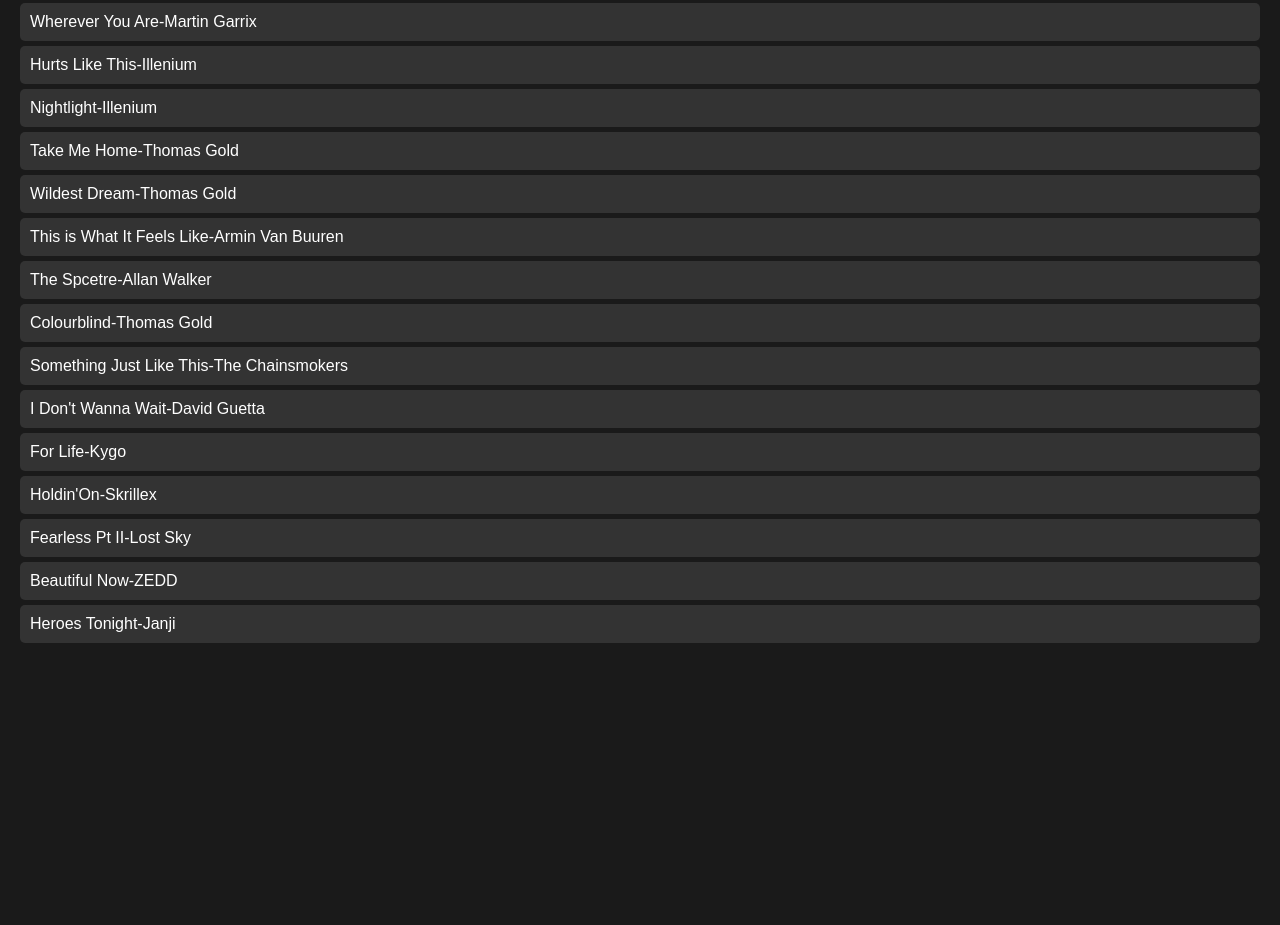
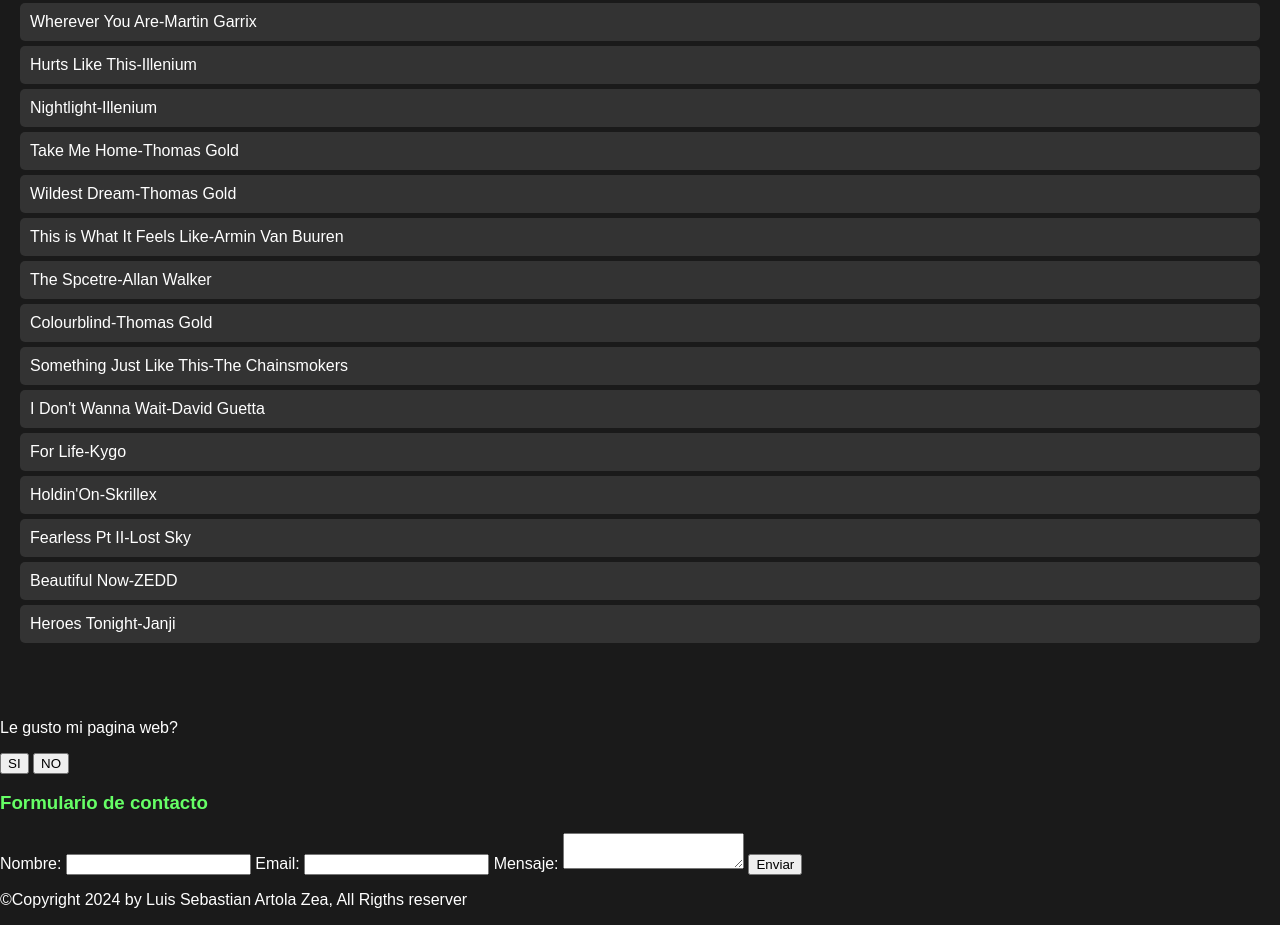
Before and after one commit to PrograSebastianArtola/Musica-electronica.github.io, a plain HTML site: page index.html in a window 1280 px wide. Shown: the part 5090-6015 px from the top of the page. Before the commit the page ends 5793 px from the top, so only its background shows below. Drawn offline with Linux system fonts and the light colour scheme; files whose address does not match are found by name.

Commit message:
Add files via upload

```diff
--- a/index.html
+++ b/index.html
@@ -213,4 +213,53 @@
         </div>
     </div>
 </body>
+<article>
+
+    <div class="contenedor">
+        <p>Le gusto mi pagina web?</p>
+        <form>
+
+             <input type="button" value="SI" onclick="incremento()">
+
+             <input type="button" value="NO" onclick="decremento()">
+        </form>
+        <script>
+        function incremento(){
+
+        alert("Muchas gracias profe");
+        }
+        function decremento(){
+        alert("Esta bien profe");
+        }
+
+        </script>
+    </div>
+</article>
+
+<nav>
+
+</nav>
+<footer>
+<form id="myForm">
+<h3>Formulario de contacto</h3>
+
+<label for="name">Nombre:</label>
+<input type="text" id="name" name="name" required>
+
+<label for="email">Email:</label>
+<input type="email" id="email" name="email" required>
+
+<label for="message">Mensaje:</label>
+<textarea id="message" name="message" required></textarea>
+
+<button type="submit">Enviar</button>
+</form>
+</footer>
+
+<footer>
+<p>©Copyright 2024 by Luis Sebastian Artola Zea, All Rigths reserver </p>  <!--El footer se usa para crear abajo un copyright-->
+</footer>
+
+</body>
 </html>
+</html>
```
